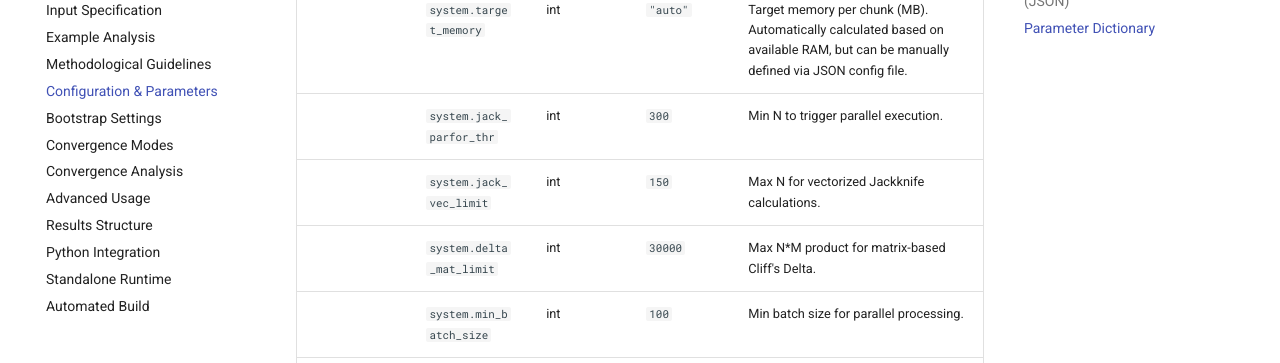
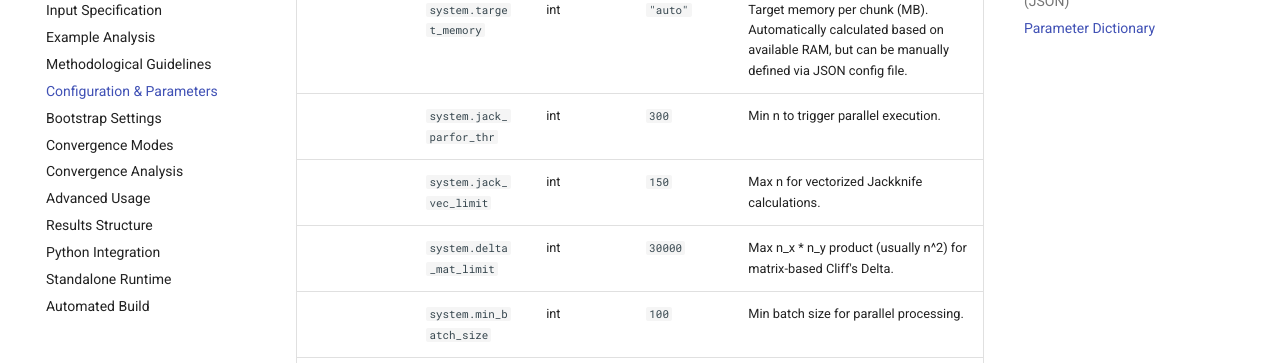
Before and after one commit to lerdmann1601/HERA-Matlab, an MkDocs documentation site: the page built from docs/Configuration_&_Parameters.md, in a window 1280 px wide and 900 px high, scrolled down 2883 px. Shown: the part 152-515 px from the top of the window. Built offline with MkDocs 1.6.1 and Material for MkDocs 9.7.7, drawn with Linux system fonts in a browser that asks for light colours; comment, search, counter and statistics services are not loaded.

Commit message:
docs: Enhance clarity of results and Parameters

```diff
--- a/docs/Configuration_&_Parameters.md
+++ b/docs/Configuration_&_Parameters.md
@@ -111,9 +111,9 @@ Parameters inside `system` and `bootstrap_*` must be nested correctly as shown.
 | | `seed` | int | `123` | RNG seed value. |
 | | `num_workers` | int/str | `"auto"` | Number of parallel workers. `"auto"` uses `parcluster('local').NumWorkers`. |
 | | `system.target_memory` | int | `"auto"` | Target memory per chunk (MB). Automatically calculated based on available RAM, but can be manually defined via JSON config file. |
-| | `system.jack_parfor_thr` | int | `300` | Min N to trigger parallel execution. |
-| | `system.jack_vec_limit` | int | `150` | Max N for vectorized Jackknife calculations. |
-| | `system.delta_mat_limit` | int | `30000` | Max N*M product for matrix-based Cliff's Delta. |
+| | `system.jack_parfor_thr` | int | `300` | Min n to trigger parallel execution. |
+| | `system.jack_vec_limit` | int | `150` | Max n for vectorized Jackknife calculations. |
+| | `system.delta_mat_limit` | int | `30000` | Max n_x * n_y product (usually n^2) for matrix-based Cliff's Delta. |
 | | `system.min_batch_size` | int | `100` | Min batch size for parallel processing. |
 | **Graphics** | `create_reports` | bool | `true` | Generate PDF reports and high-res plots. If `false`, only essential convergence and diagnostics plots are saved. |
 | | `plot_theme` | string | `"light"` | `"light"`, `"dark"`, `"colourblind light"`, or `"colourblind dark"`. |
```
Also changed, not shown: docs/Advanced_Usage.md (+1 -1 lines), docs/Convergence_Analysis.md (+2 -2 lines), docs/Example_Analysis.md (+1 -1 lines), docs/Ranking_Modes_Explained.md (+1 -1 lines), paper/paper.md (+2 -2 lines).
